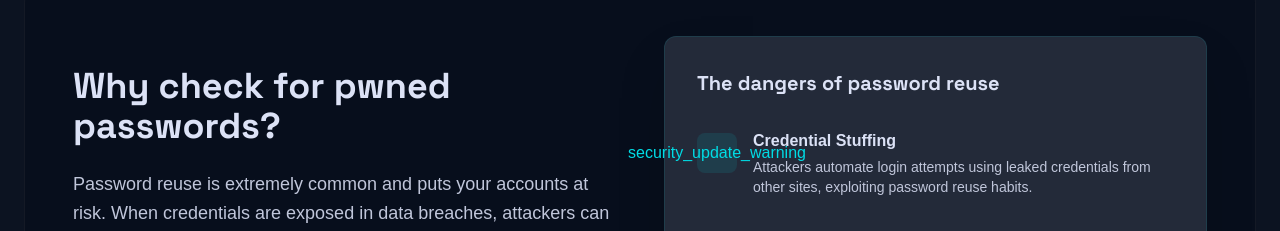
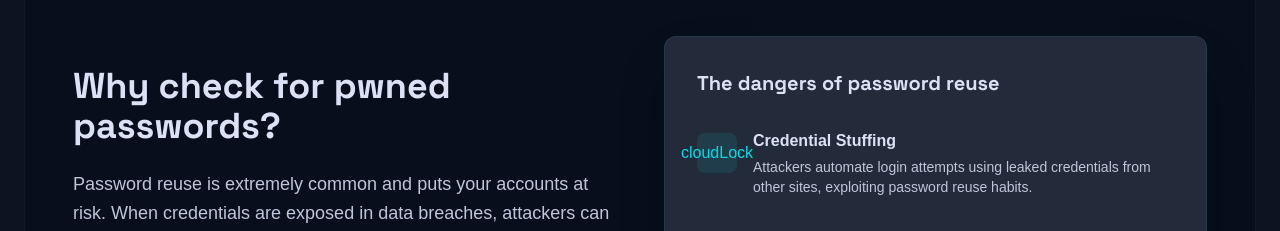
Before and after one commit to Inventus-s/breachcheck, a Next.js app: page / in a window 1280 px wide. Shown: the part 824-1055 px from the top of the page. Built offline with nearby package versions, Linux system fonts and the light colour scheme.

Commit message:
added cloud lock icon

```diff
--- a/app/page.tsx
+++ b/app/page.tsx
@@ -1,6 +1,6 @@
 "use client";
 
-import Icon from "@/components/comman/Icon";
+import Icon, { IconName } from "@/components/comman/Icon";
 import Footer from "@/components/Footer";
 import Header from "@/components/Header";
 import { useState } from "react";
@@ -204,7 +204,7 @@ export default function Home() {
                 <div className="space-y-8">
                   {[
                     {
-                      icon: "security_update_warning",
+                      icon: "cloudLock",
                       title: "Credential Stuffing",
                       desc: "Attackers automate login attempts using leaked credentials from other sites, exploiting password reuse habits.",
                     },
@@ -221,9 +221,10 @@ export default function Home() {
                   ].map((item, i) => (
                     <div key={i} className="flex gap-4">
                       <div className="mt-1 w-10 h-10 rounded-lg bg-primary/10 flex items-center justify-center shrink-0">
-                        <span className="material-symbols-outlined text-primary">
+                        <span className="text-primary">
                           {item.icon}
                         </span>
+                        <Icon name={item.icon as IconName} className="text-primary" />
                       </div>
                       <div>
                         <h4 className="font-bold text-on-surface mb-1">
--- a/components/comman/Icon.tsx
+++ b/components/comman/Icon.tsx
@@ -1,7 +1,7 @@
 // components/icons/Icon.tsx
 import React from "react";
 
-type IconName = keyof typeof icons;
+export type IconName = keyof typeof icons;
 
 // All your SVGs will be stored here
 const icons = {
@@ -36,6 +36,15 @@ const icons = {
             <path d="M15 9h.01" />
         </svg>
     ),
+
+    cloudlock: (
+        <svg xmlns="http://www.w3.org/2000/svg" width={24} height={24} viewBox="0 0 24 24" fill="none" stroke="currentColor" strokeWidth={2} strokeLinecap="round" strokeLinejoin="round" className="icon icon-tabler icons-tabler-outline icon-tabler-cloud-lock">
+            <path stroke="none" d="M0 0h24v24H0z" fill="none" />
+            <path d="M19 18a3.5 3.5 0 0 0 0 -7h-1c.397 -1.768 -.285 -3.593 -1.788 -4.787c-1.503 -1.193 -3.6 -1.575 -5.5 -1s-3.315 2.019 -3.712 3.787c-2.199 -.088 -4.155 1.326 -4.666 3.373c-.512 2.047 .564 4.154 2.566 5.027" />
+            <path d="M8 16a1 1 0 0 1 1 -1h6a1 1 0 0 1 1 1v3a1 1 0 0 1 -1 1h-6a1 1 0 0 1 -1 -1l0 -3" />
+            <path d="M10 15v-2a2 2 0 1 1 4 0v2" />
+        </svg>
+    ),
 } as const;
 
 interface IconProps {
```
